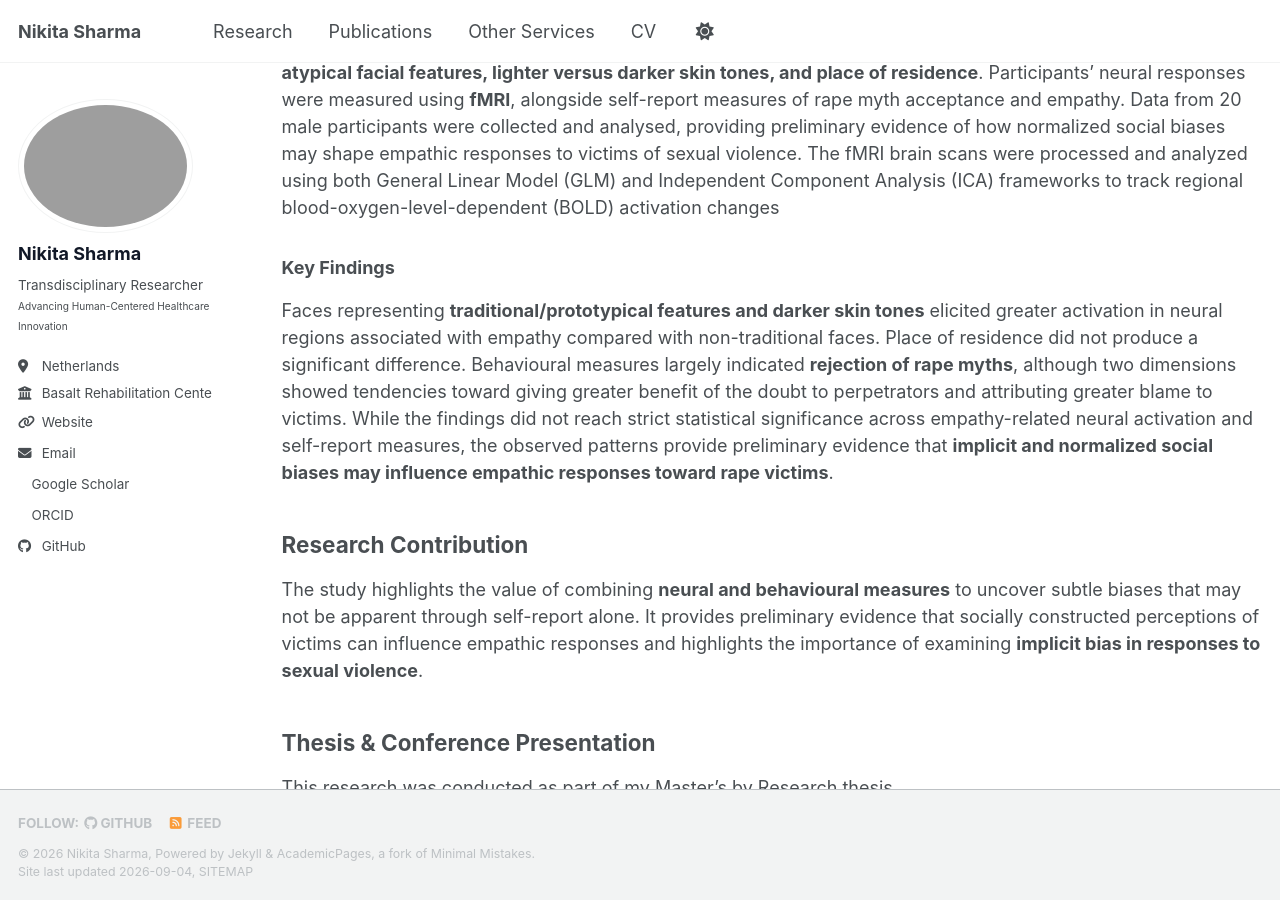
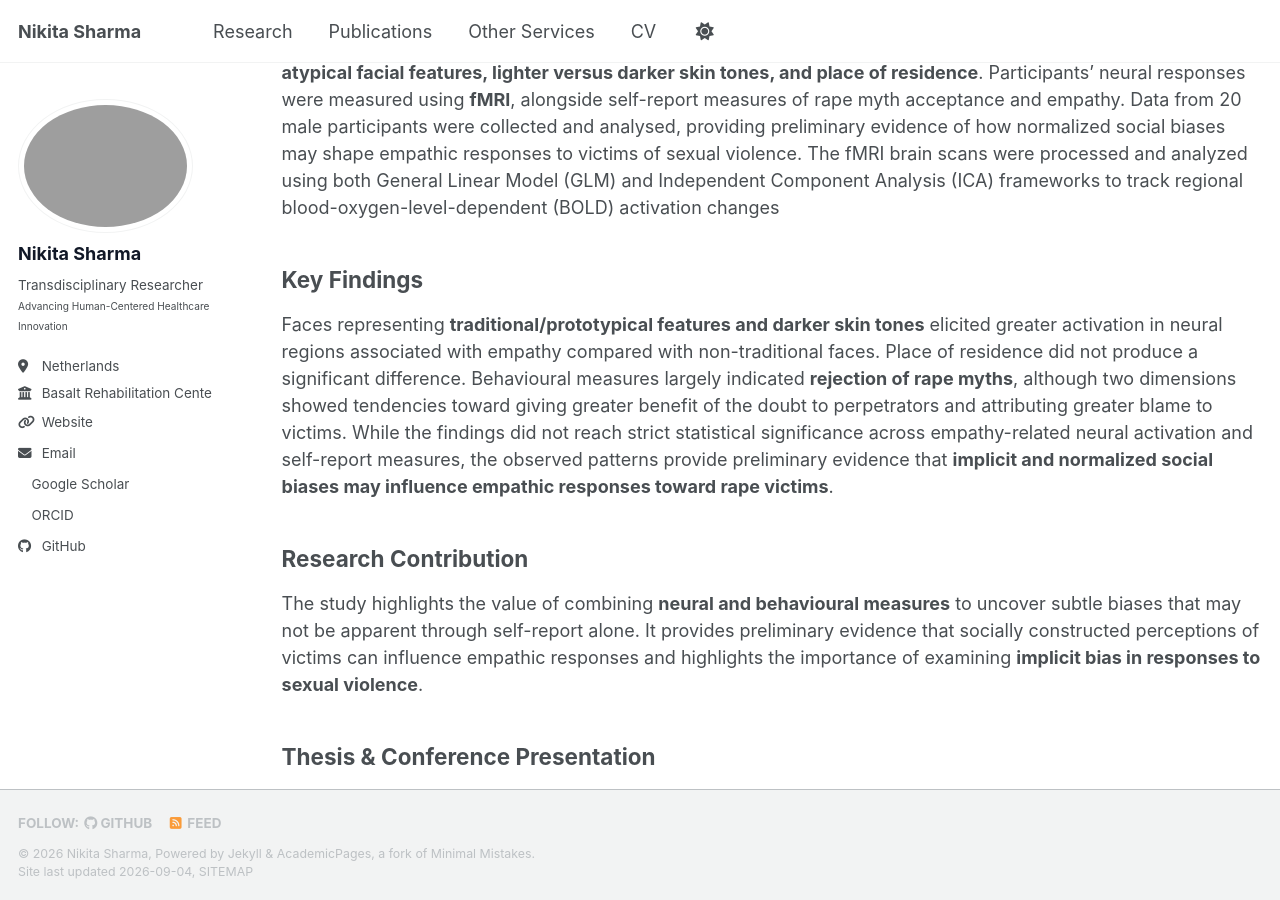
Before and after one commit to nikitasharma14/Portfolio, a Jekyll site: the page built from _portfolio/Empathy.md, in a window 1280 px wide and 900 px high, scrolled down 383 px. Built offline with Jekyll 4.4.1, drawn with Linux system fonts in a browser that asks for light colours; a style sheet for code colours, icons or effects is not loaded.

```diff
--- a/_portfolio/Empathy.md
+++ b/_portfolio/Empathy.md
@@ -28,7 +28,7 @@ This project investigated how **implicit social biases influence empathic respon
 
 Facial images were systematically manipulated across three social characteristics: **culturally prototypical versus atypical facial features, lighter versus darker skin tones, and place of residence**. Participants' neural responses were measured using **fMRI**, alongside self-report measures of rape myth acceptance and empathy. Data from 20 male participants were collected and analysed, providing preliminary evidence of how normalized social biases may shape empathic responses to victims of sexual violence. The fMRI brain scans were processed and analyzed using both General Linear Model (GLM) and Independent Component Analysis (ICA) frameworks to track regional blood-oxygen-level-dependent (BOLD) activation changes
 
-### Key Findings
+## Key Findings
 
 Faces representing **traditional/prototypical features and darker skin tones** elicited greater activation in neural regions associated with empathy compared with non-traditional faces. Place of residence did not produce a significant difference. Behavioural measures largely indicated **rejection of rape myths**, although two dimensions showed tendencies toward giving greater benefit of the doubt to perpetrators and attributing greater blame to victims. While the findings did not reach strict statistical significance across empathy-related neural activation and self-report measures, the observed patterns provide preliminary evidence that **implicit and normalized social biases may influence empathic responses toward rape victims**.
 
```
